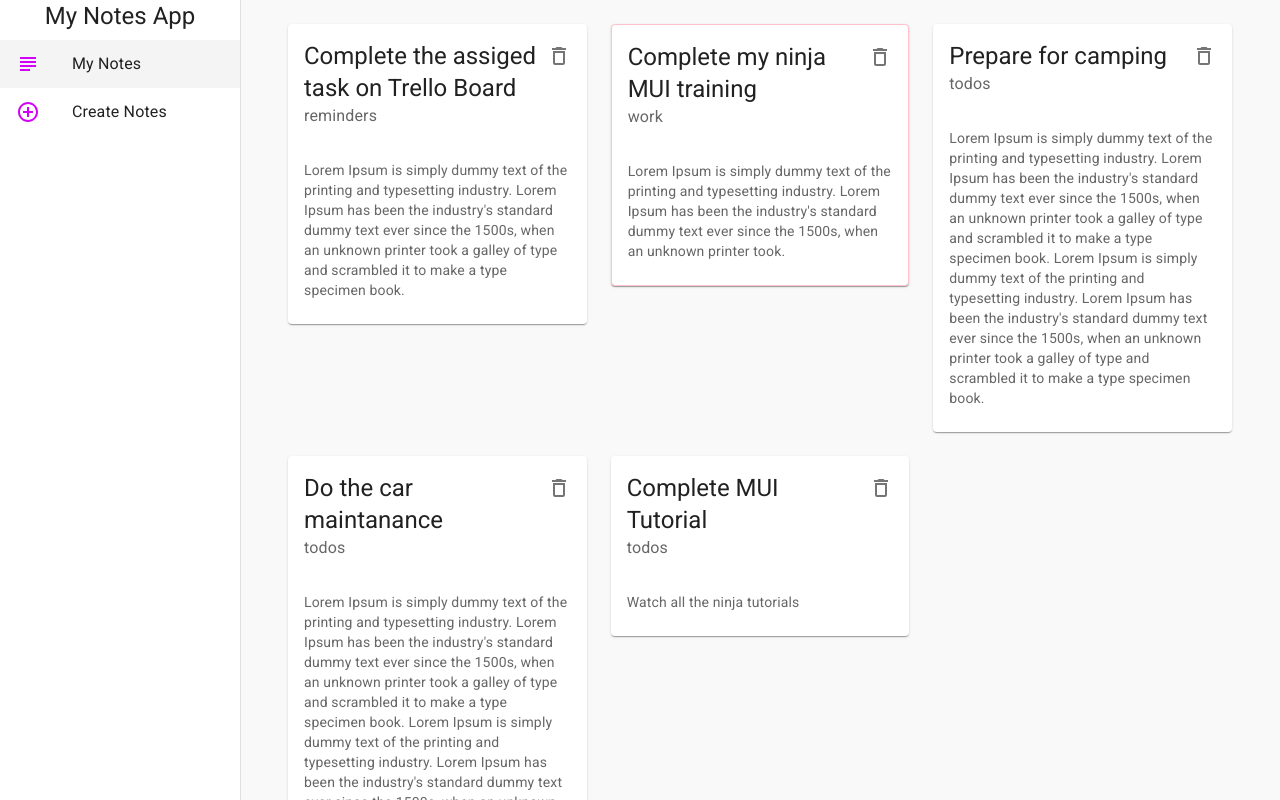
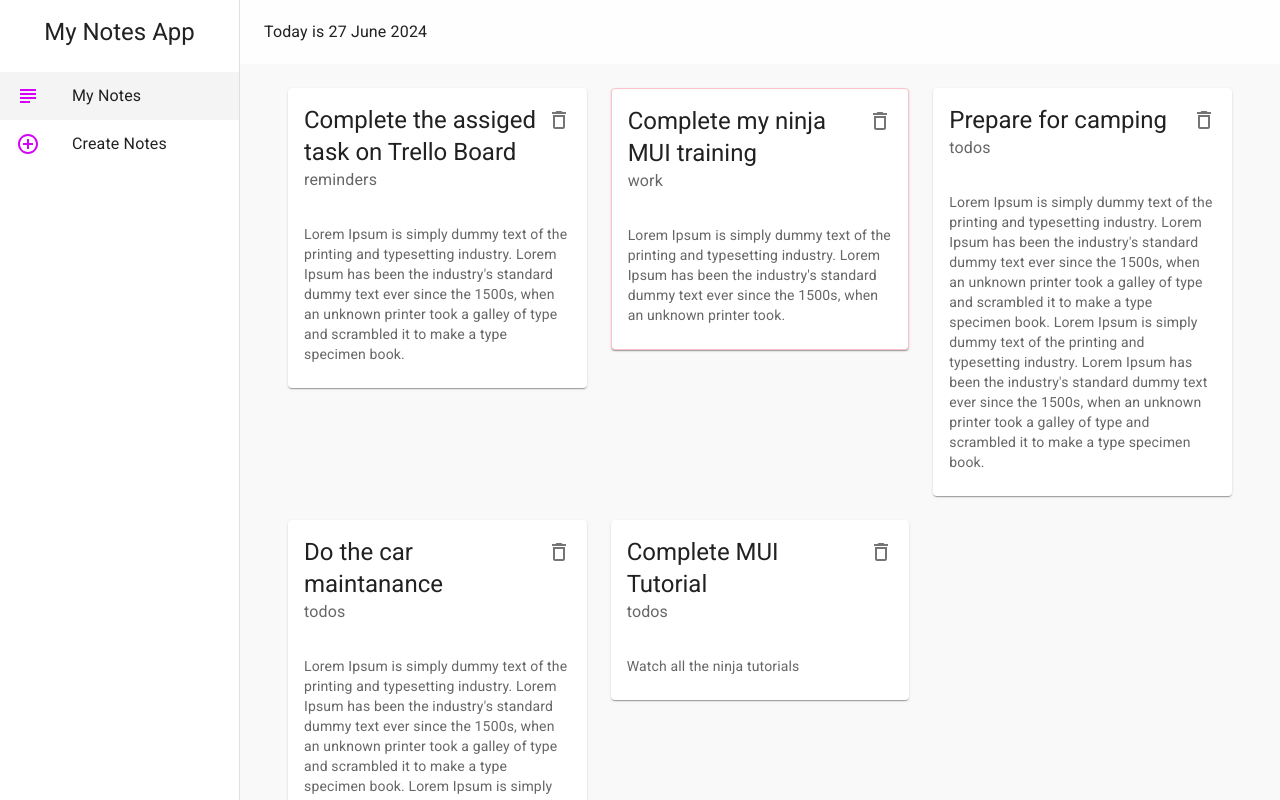
Before and after one commit to Vhkan/mui-practice-project, a React (Create React App) app: page / in a window 1280 px wide. Shown: the top 800 px of the page. Built offline with nearby package versions, Linux system fonts and the light colour scheme; data requests are answered from the project's data file.

Commit message:
add top app bar

```diff
--- a/src/components/Layout.jsx
+++ b/src/components/Layout.jsx
@@ -1,9 +1,10 @@
 import React, { useState } from 'react';
 import { Button, Drawer, Typography } from '@mui/material';
 import { styled } from '@mui/system';
-import { List, ListItem, ListItemIcon, ListItemText } from '@mui/material';
+import { List, ListItem, ListItemIcon, ListItemText, AppBar, Toolbar } from '@mui/material';
 import { AddCircleOutline, AddCircleOutlineOutlined, SubjectOutlined } from '@mui/icons-material';
 import { useHistory, useLocation } from 'react-router-dom/cjs/react-router-dom.min';
+
 
 // Define styled components using Emotion
 const PageContainer = styled('div')(({ theme }) => ({
@@ -16,13 +17,24 @@ const RootContainer = styled('div')({
 });
 const DrawerComponent = styled(Drawer)(({ theme }) => ({
   width: 240,
-}));
-const DrawerPaper = styled('div')(({ theme }) => ({
-  width: 240,
+  flexShrink: 0,
+  '& .MuiDrawer-paper': {
+    width: 240,
+    boxSizing: 'border-box',
+  },
 }));
 const Title = styled(Typography)(({ theme }) => ({
   padding: theme.spacing(2),
 }));
+const AppBarStyled = styled(AppBar) (({ theme }) => ({
+  width: `calc(100% - 240px)`,
+  marginLeft: 240,
+}));
+const DateTypography = styled(Typography) ({
+  flexGrow: 1,
+});
+const ToolBarSpacer = styled('div')(({ theme }) => theme.mixins.toolbar)
+
 
 const menuItems = [
   {
@@ -37,19 +49,26 @@ const menuItems = [
   }
 ];
 
-
 export default function Layout({ children }) {
   const history = useHistory();
   const location = useLocation();
   return (
     <RootContainer>
       {/* app bar */}
+      <AppBarStyled position="fixed" elevation={0} color="primary">
+        <Toolbar>
+          <DateTypography>
+            Today is {new Date().toLocaleDateString('en-GB', { day: 'numeric', month: 'long', year: 'numeric' })}
+            {Date().toString}
+          </DateTypography>
+        </Toolbar>
+      </AppBarStyled>
 
       {/* side drawer */}
       <DrawerComponent variant='permanent' anchor='left'>
-        <DrawerPaper>
+        {/* <DrawerPaper> */}
           <div>
-            <Typography variant='h5' textAlign={'center'}>
+            <Typography variant='h5' align='center' sx={{ padding: 2 }}>
               My Notes App
             </Typography>
           </div>
@@ -73,11 +92,12 @@ export default function Layout({ children }) {
             ))}
           </List>
 
-        </DrawerPaper>
+        {/* </DrawerPaper> */}
       </DrawerComponent>
 
       {/* main content */}
       <PageContainer>
+        <ToolBarSpacer/>
         {children}
       </PageContainer>
     </RootContainer>
```
